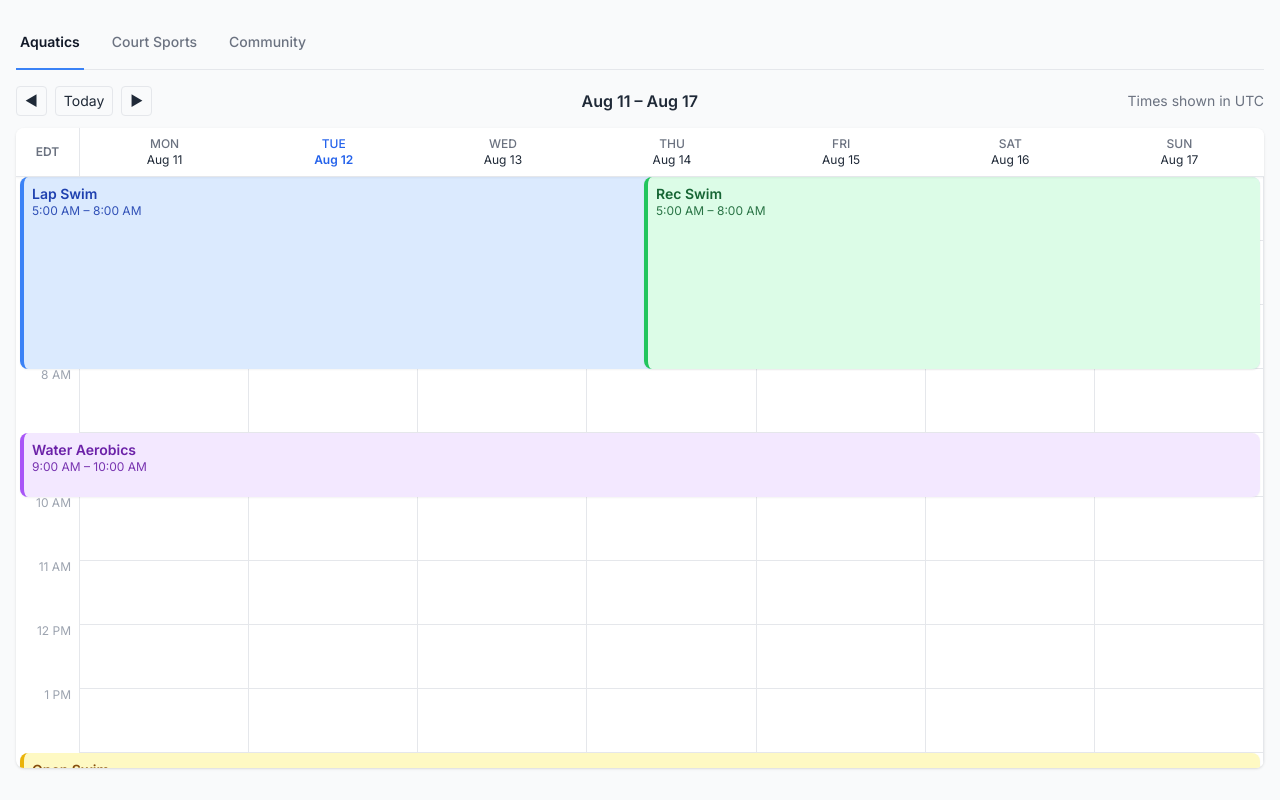
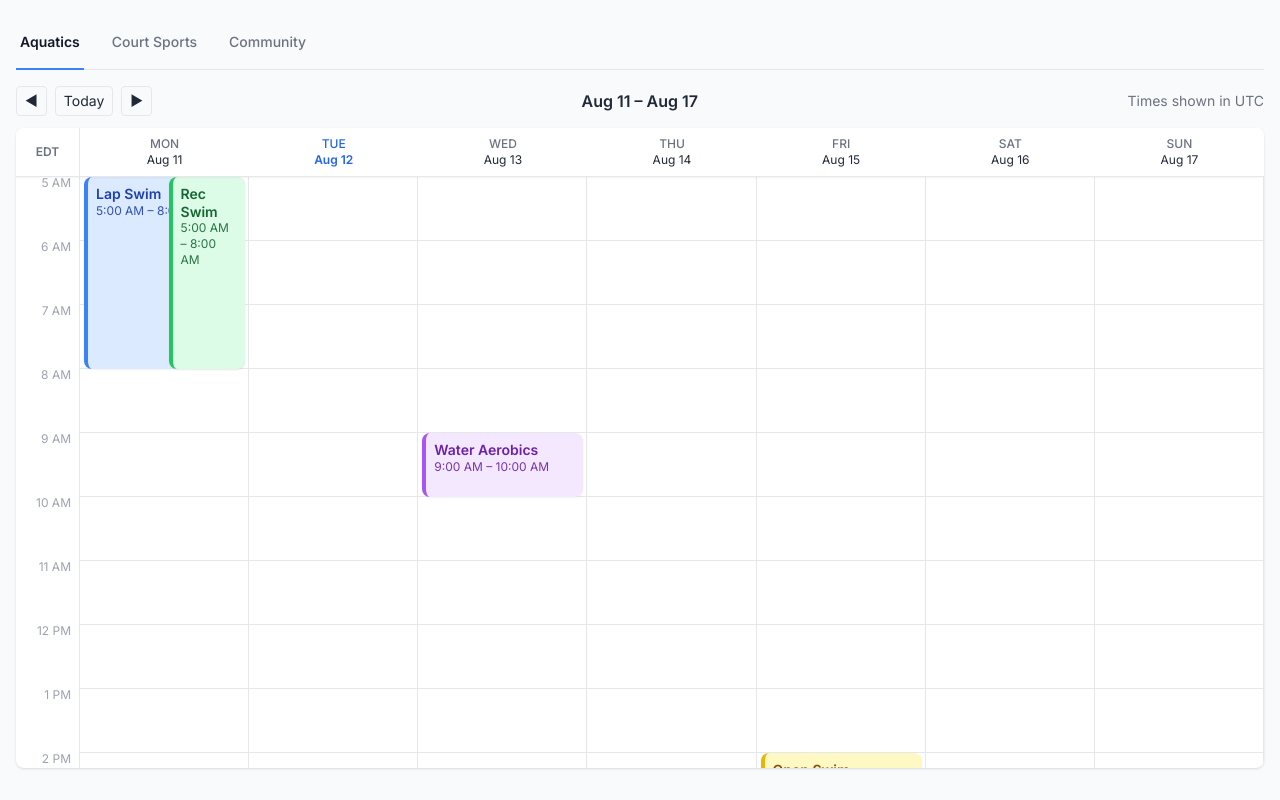
Before and after one commit to dauphineezc/GMCC-pool-schedule, a plain HTML site: page index.html in a window 1280 px wide. Drawn offline with nearby package versions, Linux system fonts and the light colour scheme.

Commit message:
edit PlaceEvent function

```diff
--- a/index.html
+++ b/index.html
@@ -284,25 +284,40 @@
 
   function placeEvent(ev){
     const startHour = 5;
-    const top = (ev.start - startHour) * parseInt(getComputedStyle(document.documentElement).getPropertyValue("--row-h"));
-    const height = (ev.end - ev.start) * parseInt(getComputedStyle(document.documentElement).getPropertyValue("--row-h"));
-    const widthPct = 100 / ev.colCount;
-    const leftPct  = ev.col * widthPct;
+    const rowH = parseInt(getComputedStyle(document.documentElement).getPropertyValue("--row-h"));
 
-    // find the day column container for absolute positioning
-    const dayCols = [...els.gridBody.querySelectorAll(".day-col")].filter(n => +n.dataset.day === ev.dayIndex);
-    // The column appears once per hour row; we want the first one (topmost in that day)
-    const dayColTop = dayCols[0];
+    // vertical placement
+    const top = (ev.start - startHour) * rowH;
+    const height = (ev.end - ev.start) * rowH;
+
+    // find the first cell of this day (it gives us the column box)
+    const dayCell = [...els.gridBody.querySelectorAll(".day-col")]
+      .find(n => +n.dataset.day === ev.dayIndex);
+    if (!dayCell) return;
+
+    // compute pixel left/width relative to the grid container
+    const gridBox = els.gridBody.getBoundingClientRect();
+    const colBox  = dayCell.getBoundingClientRect();
+    const colLeft = colBox.left - gridBox.left;
+    const colW    = colBox.width;
+
+    const colCount = ev.colCount;
+    const colIndex = ev.col;
+
+    const left  = colLeft + (colW * colIndex / colCount) + 4;   // padding
+    const width = (colW / colCount) - 8;                        // padding
+
     const card = document.createElement("div");
     card.className = `event-card shadow-sm ${ev.color.bg} ${ev.color.text} ${ev.color.border}`;
     card.style.top = `${top}px`;
     card.style.height = `${height}px`;
-    card.style.left = `calc(${leftPct}% + 4px)`;
-    card.style.width = `calc(${widthPct}% - 8px)`;
+    card.style.left = `${left}px`;
+    card.style.width = `${width}px`;
     card.innerHTML = `<p class="font-semibold text-sm leading-tight">${ev.name}</p>
                       <p class="text-xs opacity-90">${formatTime(ev.start)} – ${formatTime(ev.end)}</p>`;
-    // append at the end of gridBody so absolute coordinates are relative to the grid container
-    dayColTop.parentElement.appendChild(card);
+
+    // append to the grid overlay (absolute relative to gridBody)
+    els.gridBody.appendChild(card);
   }
 
   function positionNowLine(startHour, endHour){
```
